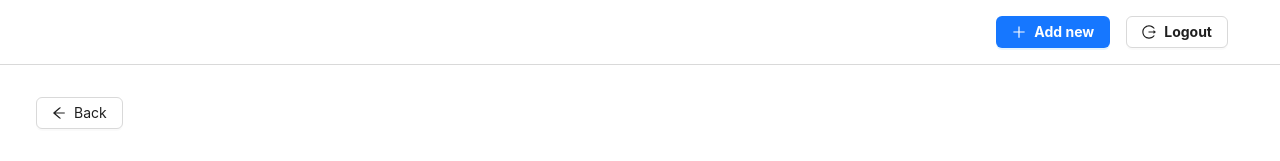
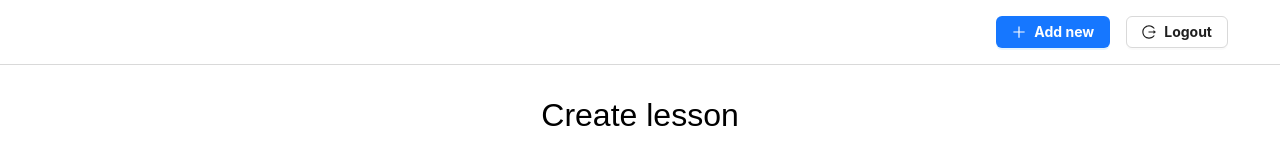
Before and after one commit to pkorneev/vs-school, a React (Vite) app in the folder dashboard/: page /create in a window 1280 px wide. Shown: the top 161 px of the page. Built offline with nearby package versions, Linux system fonts and the light colour scheme; no server answers; sample sign-in values are in the browser's storage.

Commit message:
headers (titles)

```diff
--- a/dashboard/src/App.css
+++ b/dashboard/src/App.css
@@ -27,6 +27,9 @@ header {
 }
 .header__content--logout {
   font-weight: bold;
+}
+.dashboard__container {
+  margin-top: var(--l);
 }
 .lessons__container {
   margin-top: var(--l);
@@ -79,3 +82,8 @@ header {
   flex-direction: column;
   gap: var(--md);
 }
+.page__header {
+  width: 100%;
+  margin: 0 auto;
+  text-align: center;
+}
--- /dev/null
+++ b/dashboard/src/components/H1.tsx
@@ -0,0 +1,10 @@
+import { ReactNode } from "react";
+
+type Props = {
+  children?: ReactNode;
+};
+const H1 = ({ children }: Props) => {
+  return <h1 className="page__header">{children}</h1>;
+};
+
+export default H1;
--- a/dashboard/src/pages/dashboard/Dashboard.tsx
+++ b/dashboard/src/pages/dashboard/Dashboard.tsx
@@ -19,7 +19,7 @@ const Dashboard = () => {
   return (
     <>
       <Container>
-        <div className="lessons__container">
+        <div className="dashboard__container">
           <LessonsContainer />
         </div>
       </Container>
--- a/dashboard/src/pages/dashboard/lesson/Lesson.tsx
+++ b/dashboard/src/pages/dashboard/lesson/Lesson.tsx
@@ -13,6 +13,7 @@ import {
   tokenAtom,
 } from "../../../store/store";
 import { deleteLesson } from "../../../utils/http";
+import H1 from "../../../components/H1";
 
 const Lesson = () => {
   const { id } = useParams();
@@ -61,6 +62,7 @@ const Lesson = () => {
   return (
     <Container>
       <div className="lesson__container">
+        <H1>Edit lesson</H1>
         <div className="lesson__container--buttons">
           <Link to={"/lessons"} style={{ width: "fit-content" }}>
             <Button>
--- a/dashboard/src/pages/dashboard/lesson/NewLesson.tsx
+++ b/dashboard/src/pages/dashboard/lesson/NewLesson.tsx
@@ -3,11 +3,13 @@ import Container from "../../../components/Container";
 import { Button } from "antd";
 import { ArrowLeftOutlined } from "@ant-design/icons";
 import FormContainer from "../form/FormContainer";
+import H1 from "../../../components/H1";
 
 const NewLesson = () => {
   return (
     <Container>
       <div className="lesson__container">
+        <H1>Create lesson</H1>
         <Link to={"/lessons"} style={{ width: "fit-content" }}>
           <Button>
             <ArrowLeftOutlined /> Back
--- a/dashboard/src/pages/dashboard/lessons/LessonsContainer.tsx
+++ b/dashboard/src/pages/dashboard/lessons/LessonsContainer.tsx
@@ -2,12 +2,20 @@ import LessonsList from "./LessonsList";
 import useFetchLessons from "../../../hooks/useFetchLessons";
 import { useAtomValue } from "jotai";
 import { lessonsAtom } from "../../../store/store";
+import H1 from "../../../components/H1";
 
 const LessonsContainer = () => {
   const lessons = useAtomValue(lessonsAtom);
   useFetchLessons();
 
-  return <LessonsList lessons={lessons} />;
+  return (
+    <>
+      <H1>List of the lessons</H1>
+      <div className="lessons__container">
+        <LessonsList lessons={lessons} />
+      </div>
+    </>
+  );
 };
 
 export default LessonsContainer;
```
